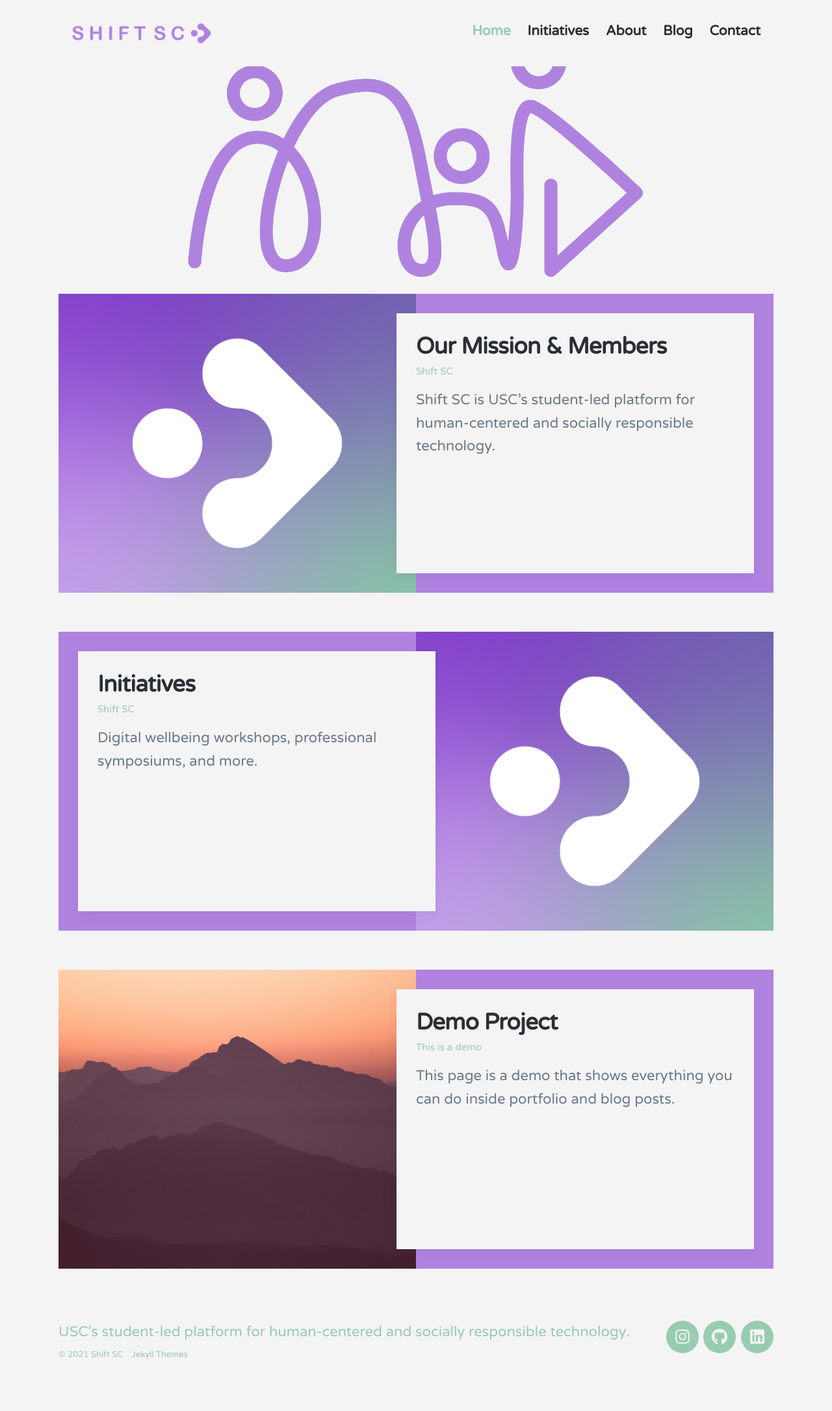
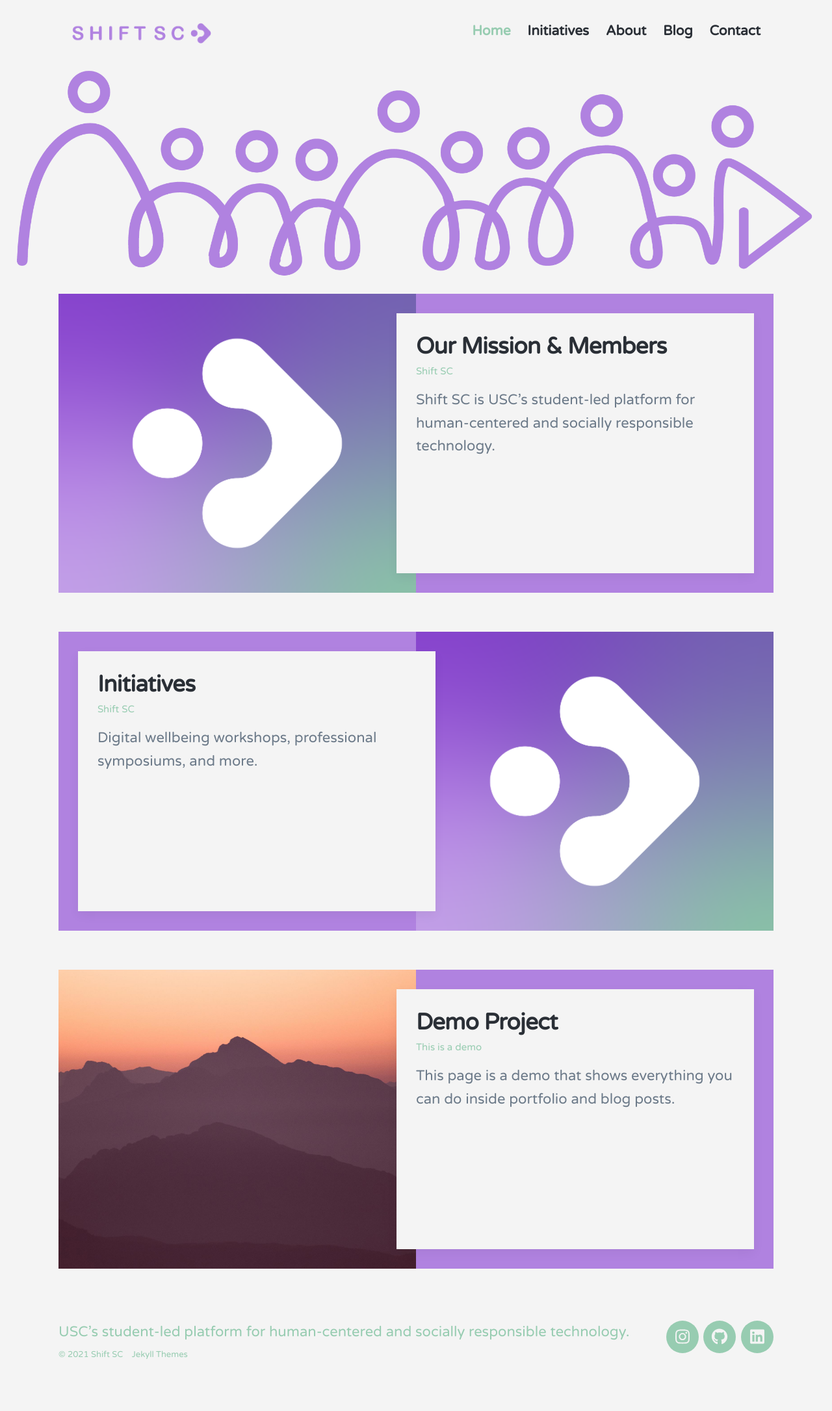
Before and after one commit to shiftsc/shiftsc.github.io, a Jekyll site: the page built from index.html, in a window 1280 px wide. Shown: the whole page at 65% size. Built offline with Jekyll 4.4.1, drawn with Linux system fonts in a browser that asks for light colours; nearby versions of some CDN libraries.

Commit message:
new header logo

```diff
--- a/index.html
+++ b/index.html
@@ -2,7 +2,7 @@
 layout: default
 title: Human-Centered & Socially Responsible Technology
 description: We are a community of designers, builders, thinkers, and educators driving the shift towards a technological future better aligned with human values . Through a diverse set of campus initiatives, we create opportunities for conversation and action around the social implications and ethical issues of technology.A sleek, modern Jekyll theme for personal websites. Personal is the perfect theme for developers, designers and other creatives.
-featured_image: /images/swirl-logo/swirly_swirl.png
+featured_image: /images/swirl-logo/SWIRL_swirl.png
 ---
 
 <section class="hero">
```
Also changed, not shown: images/swirl-logo/SWIRL_swirl.png (added), 1 other file.
